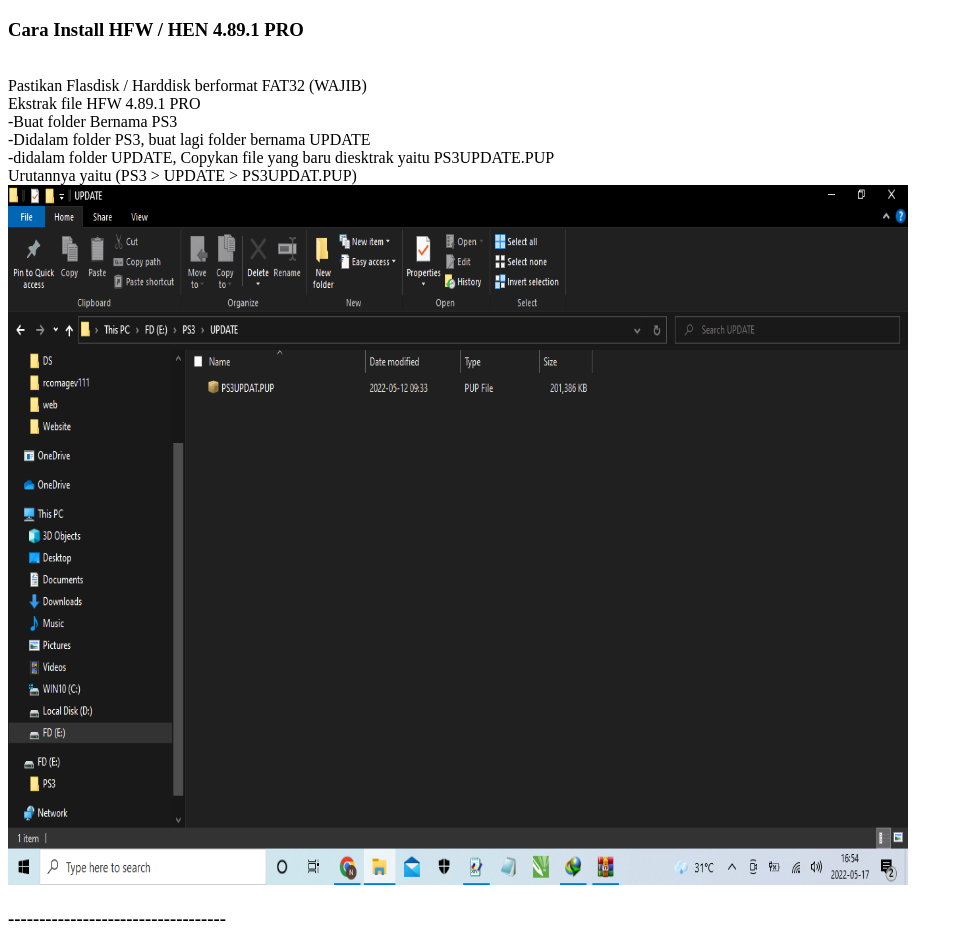
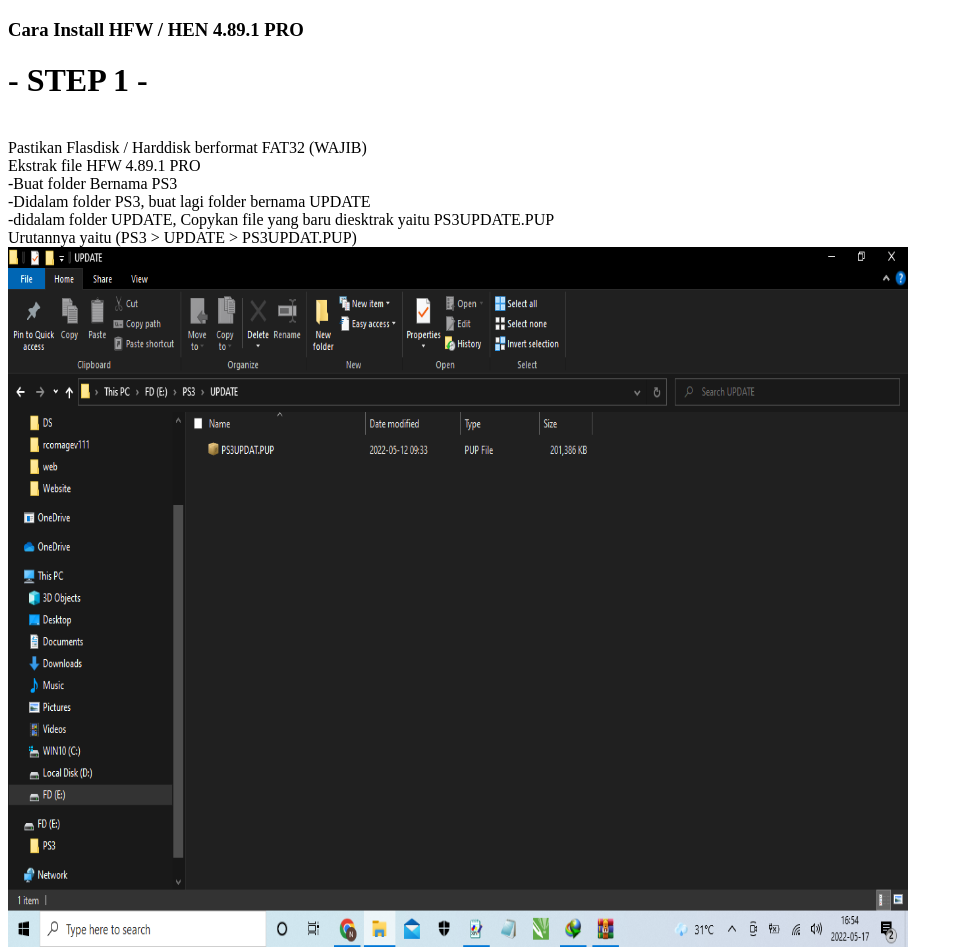
Before and after one commit to Covitoz/WD, a plain HTML site: page Cara/cara.html in a window 1280 px wide. Shown: the top 947 px of the page, without its empty margins (0-963 px from the left). Drawn offline with Linux system fonts and the light colour scheme.

Commit message:
Update cara.html

```diff
--- a/Cara/cara.html
+++ b/Cara/cara.html
@@ -3,6 +3,7 @@
     <head>
     <h3> Cara Install HFW / HEN 4.89.1 PRO</h3>
     <style type="text/css">
+    .bold { font-weight: bold; }
     .uppercase {
             text-transform: uppercase;
         }
@@ -15,6 +16,7 @@
     </style>
 </head>
 <body>
+<h1 class="bold">- STEP 1 -</h1>
 <p><br>Pastikan Flasdisk / Harddisk berformat FAT32 (WAJIB)<br>Ekstrak file HFW 4.89.1 PRO<br>-Buat folder Bernama PS3<br>-Didalam folder PS3, buat lagi folder bernama UPDATE<br>-didalam folder UPDATE, Copykan file yang baru diesktrak yaitu PS3UPDATE.PUP<br>Urutannya yaitu (PS3 > UPDATE > PS3UPDAT.PUP)<br>
   <img src="../Cara/Contoh.png" style="width:900px;height:700px;">
   <h3>-----------------------------------<h3>
```
